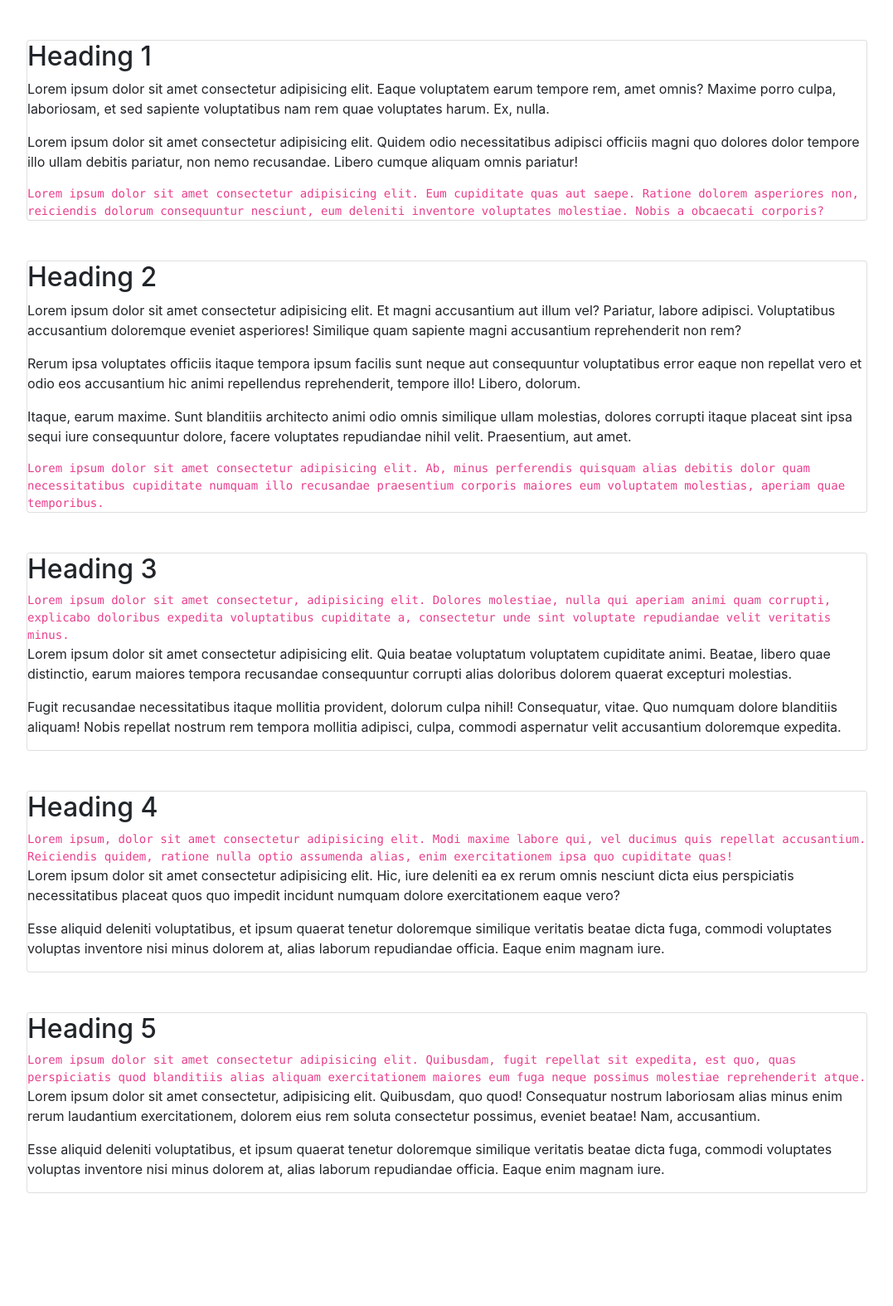
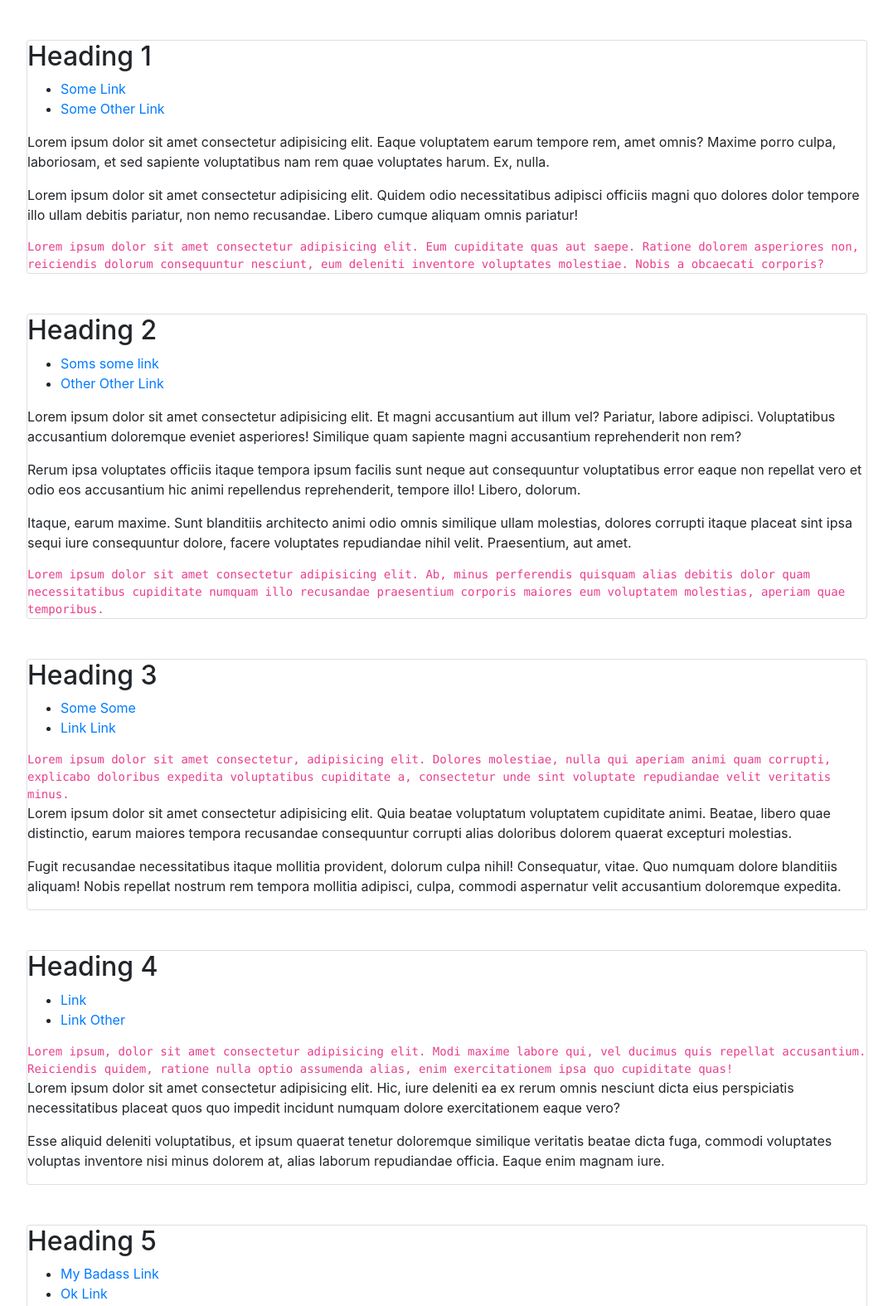
Before and after one commit to raheebwa/carlos_ramadhan, a plain HTML site: page index.html in a window 1280 px wide. Shown: the top 1574 px of the page at 83% size, without its empty margins (101-1178 px from the left). Before the commit the page ends 1486 px from the top, so only its background shows below. Drawn offline with nearby package versions, Linux system fonts and the light colour scheme.

Commit message:
Add li to main sections

```diff
--- a/index.html
+++ b/index.html
@@ -15,6 +15,10 @@
           <header>
             <h2>Heading 1</h2>
           </header>
+          <ul>
+            <li><a href="3">Some Link</a></li>
+            <li><a href="#">Some Other Link</a></li>
+          </ul>
           <p>Lorem ipsum dolor sit amet consectetur adipisicing elit. Eaque voluptatem earum tempore rem, amet omnis? Maxime porro culpa, laboriosam, et sed sapiente voluptatibus nam rem quae voluptates harum. Ex, nulla.</p>
           <p>Lorem ipsum dolor sit amet consectetur adipisicing elit. Quidem odio necessitatibus adipisci officiis magni quo dolores dolor tempore illo ullam debitis pariatur, non nemo recusandae. Libero cumque aliquam omnis pariatur!</p>
           <code>Lorem ipsum dolor sit amet consectetur adipisicing elit. Eum cupiditate quas aut saepe. Ratione dolorem asperiores non, reiciendis dolorum consequuntur nesciunt, eum deleniti inventore voluptates molestiae. Nobis a obcaecati corporis?</code>
@@ -23,6 +27,10 @@
           <header>
             <h2>Heading 2</h2>
           </header>
+          <ul>
+            <li><a href="#">Soms some link</a></li>
+            <li><a href="#">Other Other Link</a></li>
+          </ul>
           <p>Lorem ipsum dolor sit amet consectetur adipisicing elit. Et magni accusantium aut illum vel? Pariatur, labore adipisci. Voluptatibus accusantium doloremque eveniet asperiores! Similique quam sapiente magni accusantium reprehenderit non rem?</p>
           <p>Rerum ipsa voluptates officiis itaque tempora ipsum facilis sunt neque aut consequuntur voluptatibus error eaque non repellat vero et odio eos accusantium hic animi repellendus reprehenderit, tempore illo! Libero, dolorum.</p>
           <p>Itaque, earum maxime. Sunt blanditiis architecto animi odio omnis similique ullam molestias, dolores corrupti itaque placeat sint ipsa sequi iure consequuntur dolore, facere voluptates repudiandae nihil velit. Praesentium, aut amet.</p>
@@ -32,6 +40,10 @@
           <header>
             <h2>Heading 3</h2>
           </header>
+          <ul>
+            <li><a href="#">Some Some</a></li>
+            <li><a href="">Link Link</a></li>
+          </ul>
           <code>Lorem ipsum dolor sit amet consectetur, adipisicing elit. Dolores molestiae, nulla qui aperiam animi quam corrupti, explicabo doloribus expedita voluptatibus cupiditate a, consectetur unde sint voluptate repudiandae velit veritatis minus.</code>
           <p>Lorem ipsum dolor sit amet consectetur adipisicing elit. Quia beatae voluptatum voluptatem cupiditate animi. Beatae, libero quae distinctio, earum maiores tempora recusandae consequuntur corrupti alias doloribus dolorem quaerat excepturi molestias.</p>
           <p>Fugit recusandae necessitatibus itaque mollitia provident, dolorum culpa nihil! Consequatur, vitae. Quo numquam dolore blanditiis aliquam! Nobis repellat nostrum rem tempora mollitia adipisci, culpa, commodi aspernatur velit accusantium doloremque expedita.</p>
@@ -40,6 +52,10 @@
           <header>
             <h2>Heading 4</h2>
           </header>
+          <ul>
+            <li><a href="#">Link</a></li>
+            <li><a href="#">Link Other</a></li>
+          </ul>
           <code>Lorem ipsum, dolor sit amet consectetur adipisicing elit. Modi maxime labore qui, vel ducimus quis repellat accusantium. Reiciendis quidem, ratione nulla optio assumenda alias, enim exercitationem ipsa quo cupiditate quas!</code>
           <p>Lorem ipsum dolor sit amet consectetur adipisicing elit. Hic, iure deleniti ea ex rerum omnis nesciunt dicta eius perspiciatis necessitatibus placeat quos quo impedit incidunt numquam dolore exercitationem eaque vero?</p>
           <p>Esse aliquid deleniti voluptatibus, et ipsum quaerat tenetur doloremque similique veritatis beatae dicta fuga, commodi voluptates voluptas inventore nisi minus dolorem at, alias laborum repudiandae officia. Eaque enim magnam iure.</p>
@@ -49,7 +65,10 @@
           <header>
             <h2>Heading 5</h2>
           </header>
-
+          <ul>
+            <li><a href="#">My Badass Link</a></li>
+            <li><a href="#">Ok Link</a></li>
+          </ul>
           <code>Lorem ipsum dolor sit amet consectetur adipisicing elit. Quibusdam, fugit repellat sit expedita, est quo, quas perspiciatis quod blanditiis alias aliquam exercitationem maiores eum fuga neque possimus molestiae reprehenderit atque.</code>
           <p>Lorem ipsum dolor sit amet consectetur, adipisicing elit. Quibusdam, quo quod! Consequatur nostrum laboriosam alias minus enim rerum laudantium exercitationem, dolorem eius rem soluta consectetur possimus, eveniet beatae! Nam, accusantium.</p>
           <p>Esse aliquid deleniti voluptatibus, et ipsum quaerat tenetur doloremque similique veritatis beatae dicta fuga, commodi voluptates voluptas inventore nisi minus dolorem at, alias laborum repudiandae officia. Eaque enim magnam iure.</p>
```
